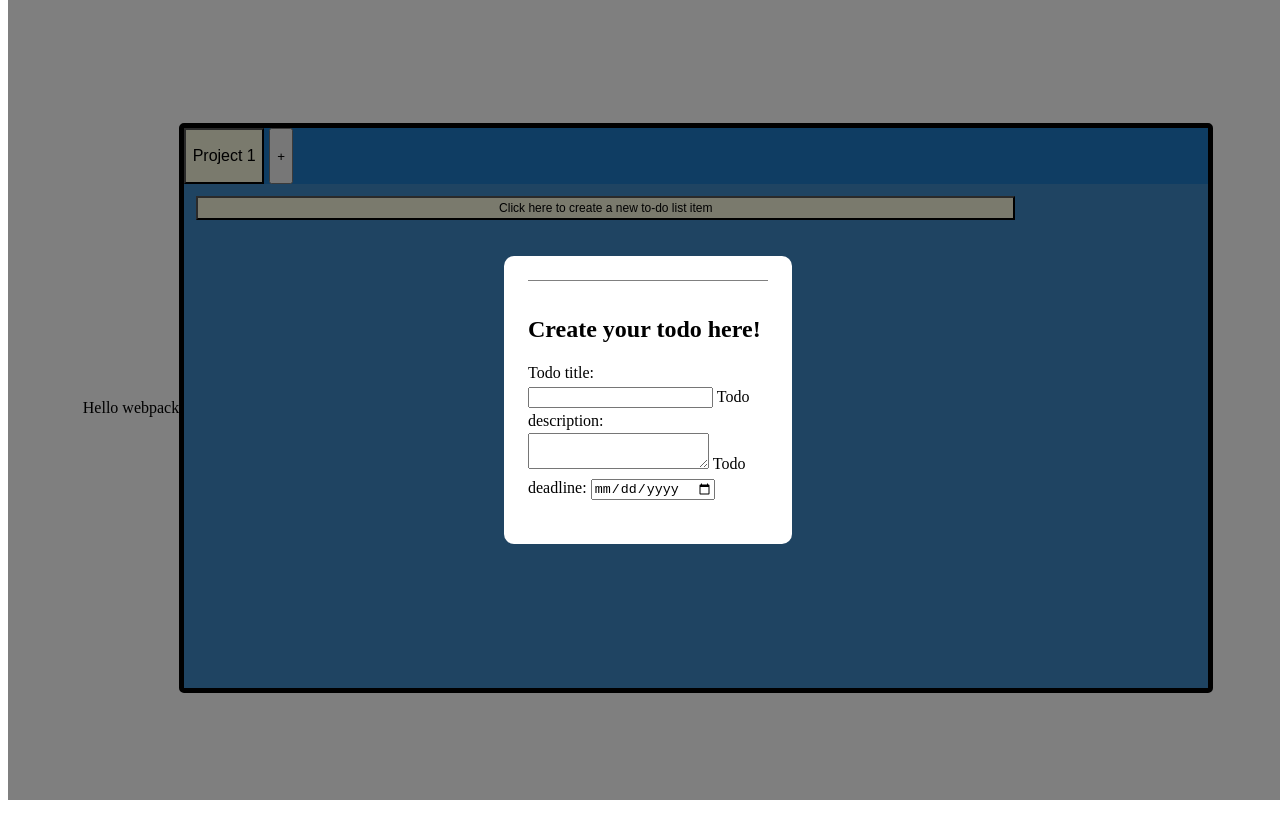
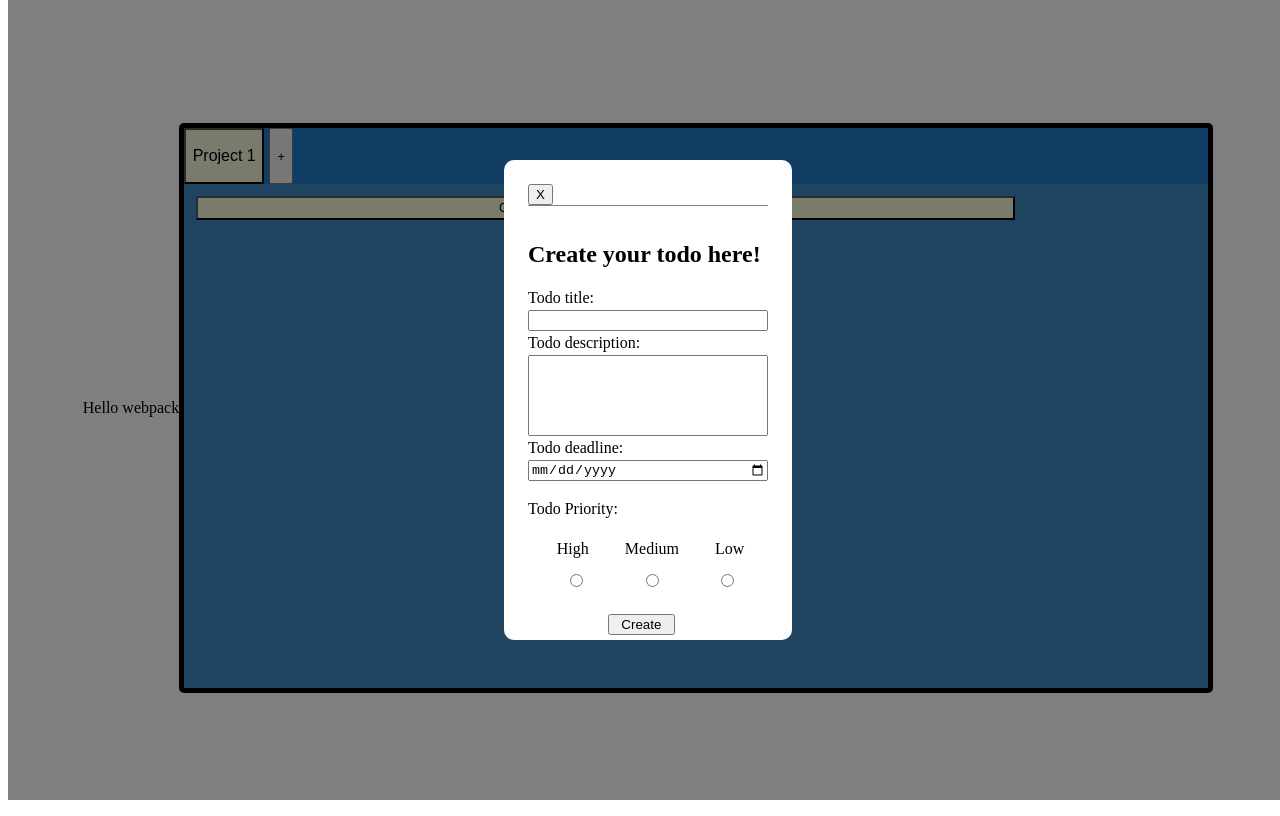
Before and after one commit to Moontoast435/List.it, a website built with webpack: page dist/index.html in a window 1280 px wide. Both pictures are taken after a click on the button "Click here to create a new to-do list item". Built offline with nearby package versions, Linux system fonts and the light colour scheme.

Commit message:
Complete form structure

```diff
--- a/src/DOMstuff/createTodoForm.js
+++ b/src/DOMstuff/createTodoForm.js
@@ -2,9 +2,14 @@ import './style.css';
 
 const createForm = () => {
 
-    const toggleForm = () => {
+    const toggleFormOn = () => {
         const overlay = document.getElementsByClassName('modal-overlay')[0];
         overlay.classList.add('modal-visible');
+    }
+
+    const toggleFormOff = () => {
+        const overlay = document.getElementsByClassName('modal-overlay')[0];
+        overlay.classList.remove('modal-visible');
     }
 
     if (!document.getElementsByClassName('modal-overlay')[0]) {
@@ -13,25 +18,44 @@ const createForm = () => {
         const formContainer = document.createElement('div');
         formContainer.classList = 'form-container';
 
-        const form =   `<form>
+        const form =   `<button id="close-form-button"> X </button>
+                        <form>
                         <h2> Create your todo here!</h2>
                         <label for="todo-title"> Todo title: </label>
                         <input type="text" name="todo-data-title id="todo-title">
                         <label for="todo-description"> Todo description: </label>
-                        <textarea></textarea>
+                        <textarea id="todo-description" name="todo-description-data" value="Enter todo details here..."
+                        rows="5" cols="33"></textarea>
                         <label> Todo deadline: </label>
                         <input type="date" name="todo-data-deadline" id="todo-date">
-                        </form>`;
+                        <p> Todo Priority: </p>
+                        <div class="radio-labels">
+                        <label for="radio-High" class="radio-label"> High </label>
+                        <label for="radio-Medium" class="radio-label"> Medium </label>
+                        <label for="radio-Low" class="radio-label"> Low </label>
+                        </div>
+                        <div class="radio-buttons">
+                        <input type="radio" id="radio-High" name="todo-priority" value="High">
+                        <input type="radio" id="radio-Medium" name="todo-priority" value="Medium">
+                        <input type="radio" id="radio-Low" name="todo-priority" value="Low">
+                        </div>
+                        <input type="submit" id="create-todo-submit" value="Create">
+                        </form>
+                        `;
         formContainer.innerHTML = form;
 
         overlay.appendChild(formContainer);
 
         overlay.classList = 'modal-overlay';
         overlay.classList.add('modal-visible');
+
         document.body.appendChild(overlay);
 
+        const closeButton = document.getElementById('close-form-button');
+        closeButton.addEventListener('click', toggleFormOff);
+
     } else {
-        toggleForm();
+        toggleFormOn();
     }
 
 
--- a/src/DOMstuff/style.css
+++ b/src/DOMstuff/style.css
@@ -19,7 +19,7 @@
 
 .form-container {
     background-color: white;
-    height: 15rem;
+    height: 27rem;
     width: 15rem;
     padding: 1.5rem;
     border-radius: 10px;
@@ -27,7 +27,38 @@
 }
 
 .form-container form {
+    display: flex;
+    flex-direction: column;
     line-height: 1.5rem;
     border-top: 1px solid gray;
     padding: 1rem 0;
 }
+
+textarea {
+    resize: none;
+}
+
+.radio-labels {
+    margin: 0 0.8em 0 0.8em;
+    padding: 0;
+    width: 15em;
+}
+
+.radio-label {
+    margin: 0 1em 0 1em;
+}
+
+.radio-buttons {
+    margin: 0 0.8em 0 0.8em;
+    width: 20em;
+
+}
+
+input[type="radio"] {
+    margin:  1em 2.2em;
+}
+
+#create-todo-submit {
+    margin: 1em 6em;
+    width: 5em;
+}
```
